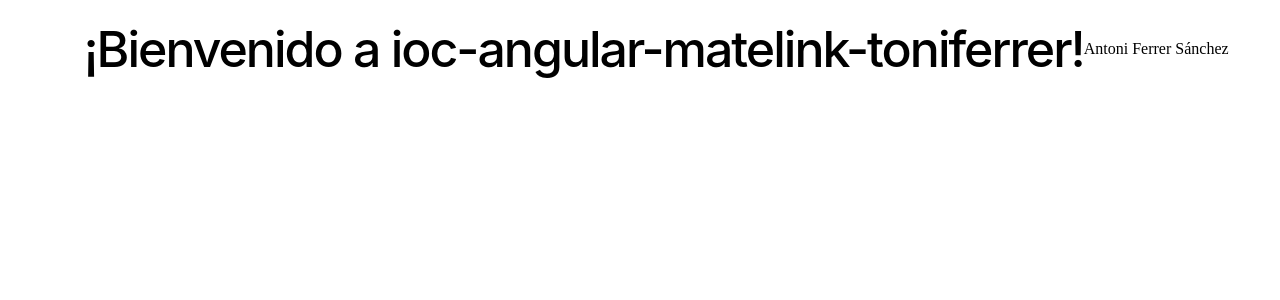
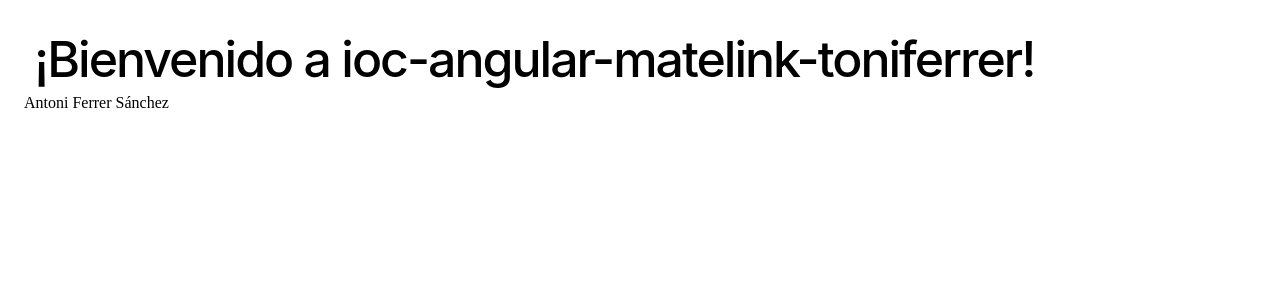
Before and after one commit to toniferrer/ioc-angular-matelink-toniferrer, an Angular app: page / in a window 1280 px wide. Shown: the top 300 px of the page. Built offline with nearby package versions, Linux system fonts and the light colour scheme.

Commit message:
Minor bugs have been fixed.

```diff
--- a/angular.json
+++ b/angular.json
@@ -98,5 +98,8 @@
         }
       }
     }
+  },
+  "cli": {
+    "analytics": false
   }
 }
--- a/src/app/app.component.scss
+++ b/src/app/app.component.scss
@@ -9,7 +9,7 @@
     font-weight: 500;
     line-height: 100%;
     letter-spacing: -0.125rem;
-    margin: 0;
+    margin: 10px;
     font-family: "Inter Tight", -apple-system, BlinkMacSystemFont, "Segoe UI", Roboto,
       Helvetica, Arial, sans-serif, "Apple Color Emoji", "Segoe UI Emoji",
       "Segoe UI Symbol";
@@ -23,7 +23,7 @@
   main {
     width: 100%;
     min-height: 100%;
-    display: flex;
+    display: block;
     justify-content: center;
     align-items: center;
     padding: 1rem;
--- a/src/app/app.component.ts
+++ b/src/app/app.component.ts
@@ -13,6 +13,6 @@ export class AppComponent {
   title = 'ioc-angular-matelink-toniferrer';
 
   constructor() {
-    console.log("Abre correctamente" + this.title);
+    console.log("Abre correctamente " + this.title);
   }
 }
```
